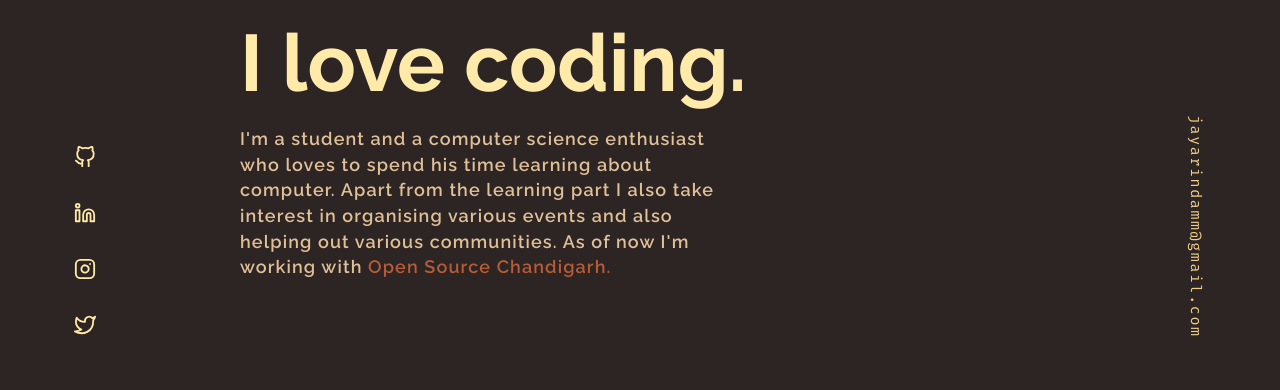
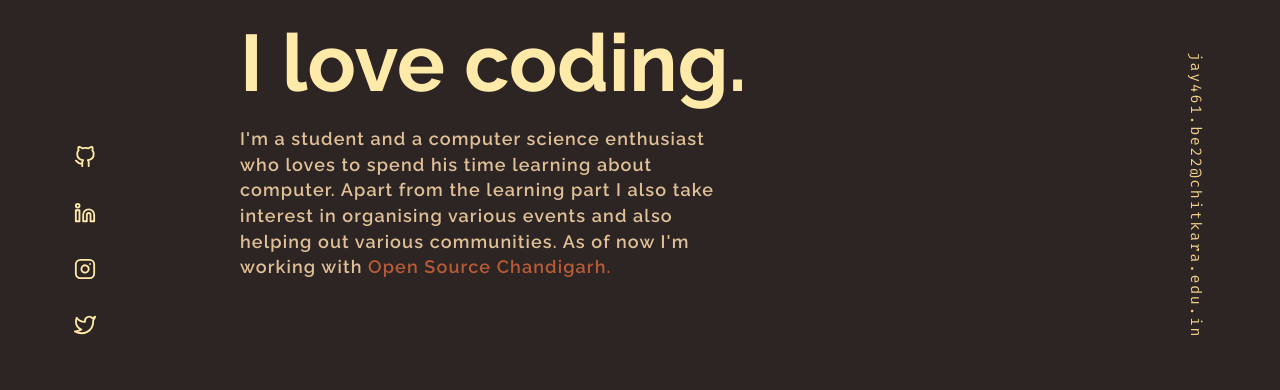
Before and after one commit to JayArindam/portfolio-old, a Next.js app: page / in a window 1280 px wide. Shown: the part 318-708 px from the top of the page. Built offline with nearby package versions, Linux system fonts and the light colour scheme; no server answers.

Commit message:
hero changes

```diff
--- a/src/components/Email.tsx
+++ b/src/components/Email.tsx
@@ -12,8 +12,8 @@ function Email() {
         delay: 1.95,
       }}
     >
-      <a href="mailto:jayarindamm@gmail.com" className="email-link">
-        jayarindamm@gmail.com
+      <a href="mailto:jay461.be22@chitkara.edu.in" className="email-link">
+        jay461.be22@chitkara.edu.in
       </a>
     </motion.div>
   );
--- a/src/sections/Hero.tsx
+++ b/src/sections/Hero.tsx
@@ -89,7 +89,7 @@ function Hero() {
       <TypingEffect
         strings={[
           "Jay Arindam Maity...",
-          "A passionate coder..."
+          "A passionate coder...",
         ]}
         initial={{ opacity: 0, y: 5 }}
         animate={{ opacity: 1, y: 0 }}
```
